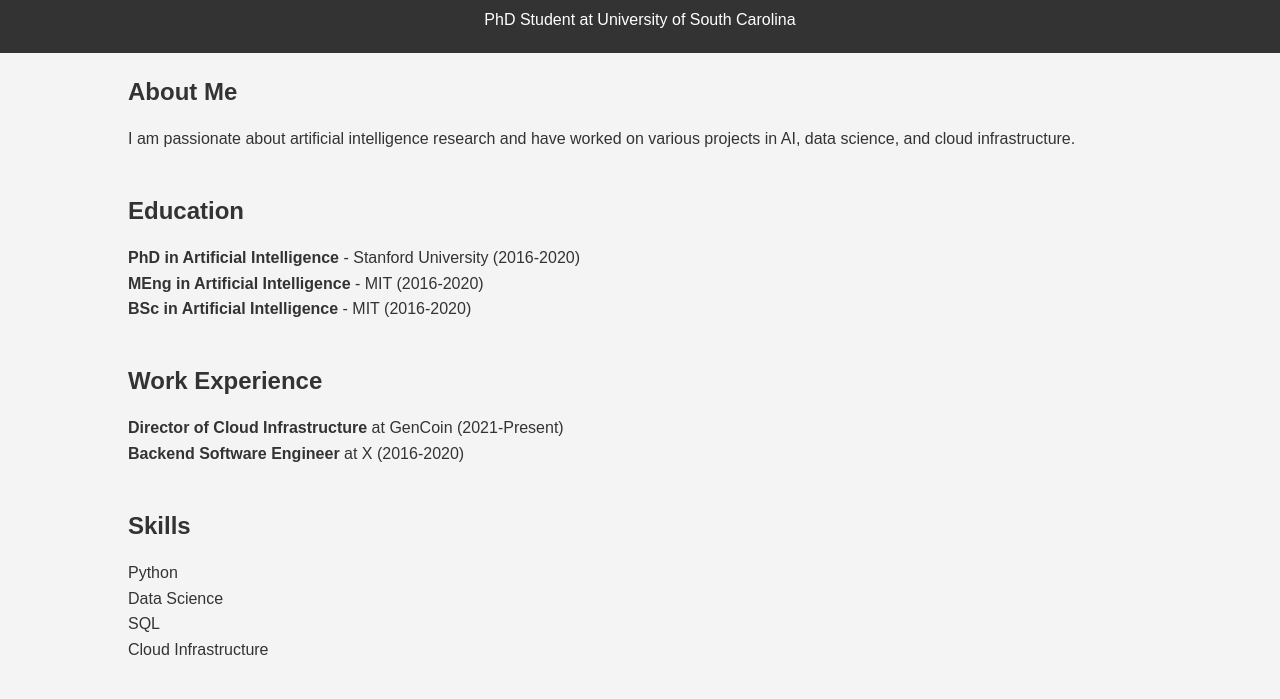
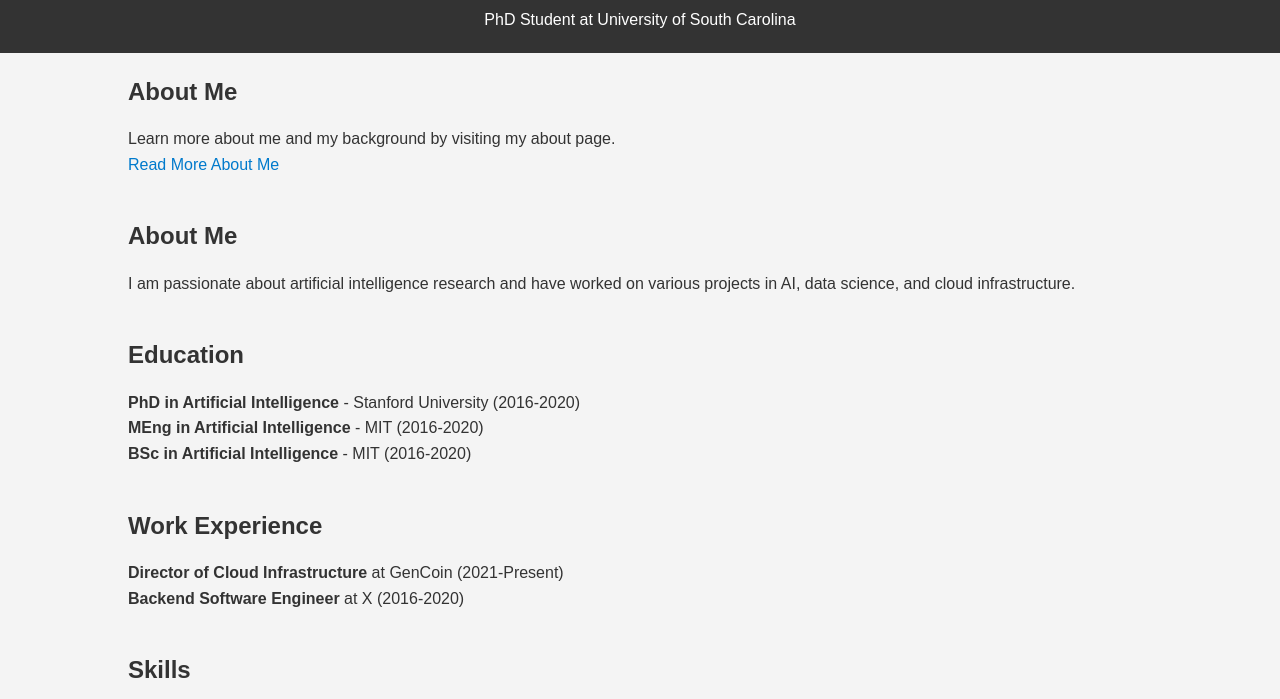
Before and after one commit to fakegithubprofile/fakegithubprofile.github.io, a plain HTML site: page pages/index.html in a window 1280 px wide. Shown: the part 74-773 px from the top of the page. Drawn offline with Linux system fonts and the light colour scheme; files that its build step writes are made by us from their sources.

Commit message:
Update index.html

```diff
--- a/pages/index.html
+++ b/pages/index.html
@@ -15,6 +15,14 @@
       <p>PhD Student at University of South Carolina</p>
     </div>
   </header>
+
+  <section id="about">
+  <div class="container">
+    <h2>About Me</h2>
+    <p>Learn more about me and my background by visiting my about page.</p>
+    <a href="about.html" class="button">Read More About Me</a>
+  </div>
+</section>
 
   <section id="about">
     <div class="container">
```
